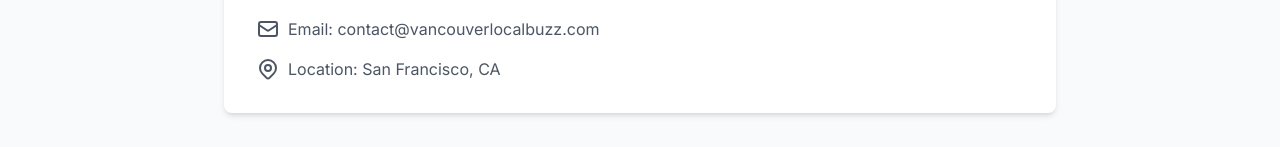
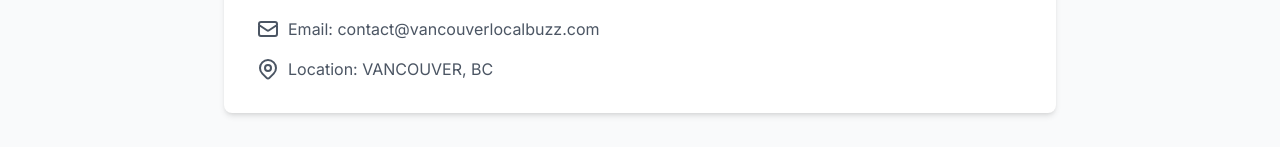
Before and after one commit to nikkiqin120/localbuzz, a Next.js app: page /contact in a window 1280 px wide. Shown: the part 870-1017 px from the top of the page. Built offline with nearby package versions, Linux system fonts and the light colour scheme.

Commit message:
Update contact page

```diff
--- a/src/app/contact/page.tsx
+++ b/src/app/contact/page.tsx
@@ -128,7 +128,7 @@
                     d="M15 11a3 3 0 11-6 0 3 3 0 016 0z"
                   />
                 </svg>
-                Location: San Francisco, CA
+                Location: VANCOUVER, BC
               </p>
             </div>
           </div>
```
